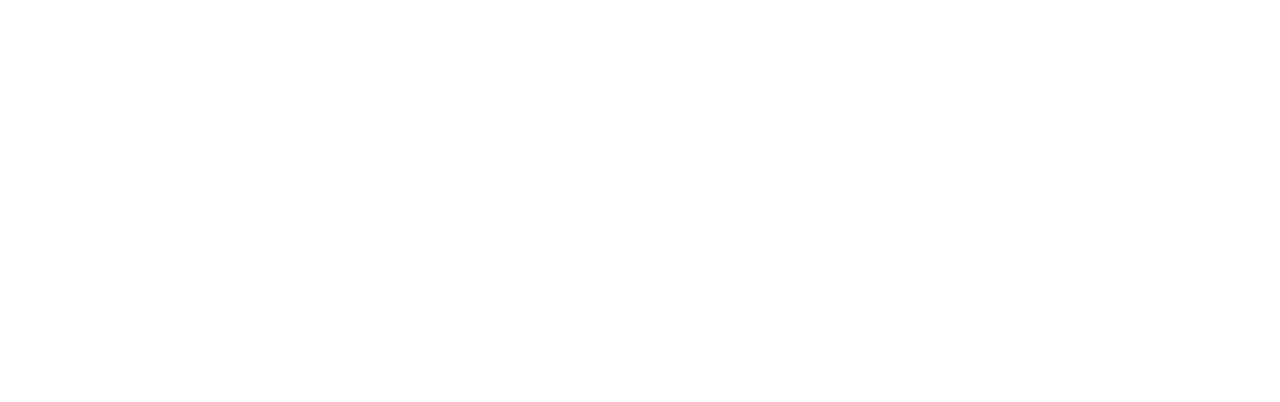
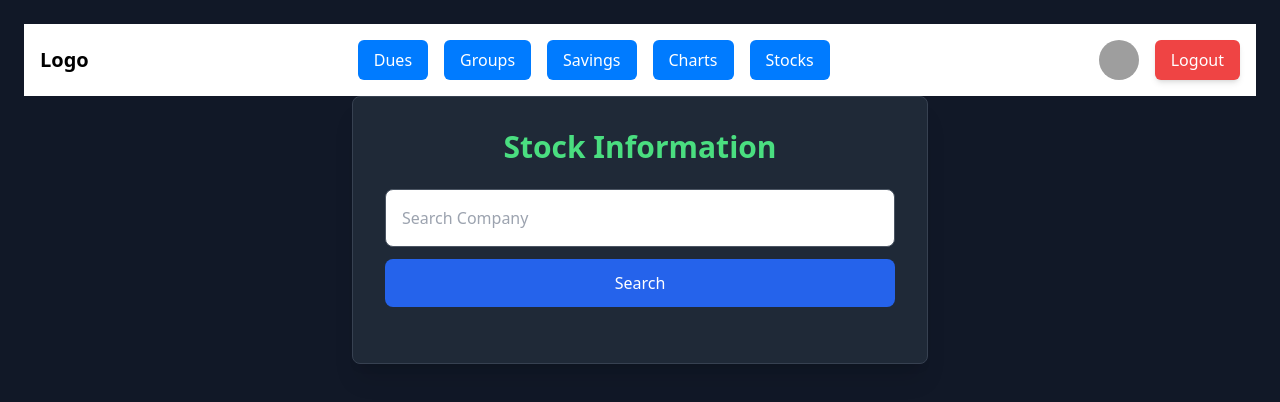
Before and after one commit to ShubhamVadher/ExpenseTracker, a React (Create React App) app: page /stocks in a window 1280 px wide. Before the commit this address had no page. Shown: the top 402 px of the page. Built offline with nearby package versions, Linux system fonts and the light colour scheme; grey boxes are pictures that could not be loaded.

Commit message:
Added a feature to check current stock prices and other relevent details in NASDAQ

```diff
--- a/package.json
+++ b/package.json
@@ -7,6 +7,7 @@
     "axios": "^1.7.9",
     "cookie-parser": "^1.4.7",
     "cra-template": "1.2.0",
+    "dotenv": "^16.4.7",
     "express": "^4.21.2",
     "react": "^19.0.0",
     "react-dom": "^19.0.0",
--- a/src/App.js
+++ b/src/App.js
@@ -8,6 +8,7 @@
 import Dashboard from './components/Dashboard';
 import DuesPage from './components/DuesPage';
 import EditDues from './components/EditDues';
+import Stocks from './components/Stocks';
 function App() {
   return (
     <>
@@ -18,6 +19,7 @@
         <Route path="/dashboard" element={<Dashboard/>}/>
         <Route path="/Dues" element={<DuesPage></DuesPage>}></Route>
         <Route path='/editdues/:id' element={<EditDues/>}></Route>
+        <Route path='/stocks' element={<Stocks/>}></Route>
       </Routes>
     </>
   );
--- a/src/components/DuesPage.js
+++ b/src/components/DuesPage.js
@@ -33,7 +33,7 @@
 
   const fetchCurrencies = async () => {
     try{
-      const currencies=await axios.get('https://v6.exchangerate-api.com/v6/49a24fac31e02f399d11aba4/codes');
+      const currencies=await axios.get(`https://v6.exchangerate-api.com/v6/${process.env.REACT_APP_API_KEY_CURRENCY}/codes`);
       setCurrencies(currencies.data.supported_codes);
     }
     catch(err){
--- a/src/components/EditDues.js
+++ b/src/components/EditDues.js
@@ -29,7 +29,7 @@
     }
     const fetchCurrencies = async () => {
         try{
-          const currencies=await axios.get('https://v6.exchangerate-api.com/v6/49a24fac31e02f399d11aba4/codes');
+          const currencies=await axios.get(`https://v6.exchangerate-api.com/v6/${process.env.REACT_APP_API_KEY_CURRENCY}/codes`);
           setCurrencies(currencies.data.supported_codes);
         }
         catch(err){
--- a/src/components/Navbar.js
+++ b/src/components/Navbar.js
@@ -33,11 +33,15 @@
         <button className="px-4 py-2 rounded-md hover:bg-gray-300 transition-colors">
            Dues
         </button>
-        </Link>
+      </Link>
+
         <button className="px-4 py-2 rounded-md hover:bg-gray-300 transition-colors">Groups</button>
         <button className="px-4 py-2 rounded-md hover:bg-gray-300 transition-colors">Savings</button>
         <button className="px-4 py-2 rounded-md hover:bg-gray-300 transition-colors">Charts</button>
-        <button className="px-4 py-2 rounded-md hover:bg-gray-300 transition-colors">Stocks</button>
+        <Link to='/stocks'>
+          <button className="px-4 py-2 rounded-md hover:bg-gray-300 transition-colors">Stocks</button>
+        </Link>
+
       </nav>
 
       {/*profile pic */}
--- /dev/null
+++ b/src/components/Stocks.js
@@ -0,0 +1,124 @@
+import React, { useState, useEffect } from 'react';
+import axios from 'axios';
+import Navbar from './Navbar';
+
+function Stocks() {
+    const [company, setcompany] = useState('');
+    const [symbol, setsymbol] = useState('');
+    const [stockdetail, setstockdetails] = useState(null);
+    const [loading, setLoading] = useState(false);
+    const [err, seterr] = useState('');
+
+    useEffect(() => {
+        if (symbol !== "") {
+            const getStockDetails = async () => {
+                setLoading(true);
+                try {
+                    const res = await axios.get(`https://api.twelvedata.com/quote?symbol=${symbol}&apikey=${process.env.REACT_APP_API_KEY_STOCK}`);
+                    console.log('Stock Info Response:', res.data);
+                    if (res.data) {
+                        setstockdetails(res.data);
+                    }
+                } catch (err) {
+                    console.error("Error fetching stock information:", err);
+                } finally {
+                    setLoading(false);
+                }
+            };
+
+            getStockDetails();
+        }
+    }, [symbol]);
+
+    const getstockinfo = async (e) => {
+        e.preventDefault();
+
+        try {
+            const response = await axios.get(`https://api.twelvedata.com/symbol_search?symbol=${company}&apikey=${process.env.REACT_APP_API_KEY_STOCK}`);
+            console.log('Symbol Search Response:', response.data);
+
+            if (response.data.data && response.data.data.length > 0) {
+                for (let stock of response.data.data) {
+                    if (stock.exchange === "NASDAQ") {
+                        setsymbol(stock.symbol);
+                        seterr('');
+                        break;
+                    }
+                }
+            } else {
+                seterr('Make sure Company name is correct And Registered in NASDAQ');
+            }
+            setstockdetails(null);
+
+        } catch (err) {
+            console.error("Error fetching stock information:", err);
+        }
+    };
+
+    return (
+        <div className="min-h-screen bg-gray-900 text-white p-6">
+            <Navbar />
+            <div className="max-w-xl mx-auto bg-gray-800 p-8 rounded-lg shadow-xl border border-gray-700">
+                <h1 className="text-3xl font-semibold text-center mb-6 text-green-400">Stock Information</h1>
+
+                <form onSubmit={getstockinfo} className="mb-6">
+                    <input
+                        type="text"
+                        placeholder='Search Company'
+                        name="company"
+                        value={company}
+                        onChange={(e) => setcompany(e.target.value)}
+                        className="w-full p-4 border border-gray-600 rounded-lg focus:outline-none focus:ring-2 focus:ring-blue-500 mb-3 text-black"
+                    />
+                    <button type="submit" className="w-full bg-blue-600 text-white p-3 rounded-lg hover:bg-blue-700 transition duration-300">Search</button>
+                </form>
+
+                {/* Display Loading if data is being fetched */}
+                {loading && <div className="text-center text-yellow-400">Loading...</div>}
+
+                {/* Render Stock Details when available */}
+                {stockdetail && !loading && (
+                    <div className="bg-gray-700 p-6 rounded-lg shadow-md">
+                        <h2 className="text-2xl font-semibold mb-4 text-center">{stockdetail.name}</h2>
+                        <div className="space-y-4">
+                            <div className="flex justify-between items-center text-lg">
+                                <p><strong>Current Price: </strong>
+                                    <span className={stockdetail.close >= stockdetail.open ? 'text-green-500' : 'text-red-500'}>
+                                        ${stockdetail.close}
+                                    </span>
+                                </p>
+                            </div>
+                            <div className="flex justify-between items-center text-lg">
+                                <p><strong>Open Price: </strong>${stockdetail.open}</p>
+                            </div>
+                            <div className="flex justify-between items-center text-lg">
+                                <p><strong>Previous Close Price: </strong>${stockdetail.previous_close}</p>
+                            </div>
+                            <div className="flex justify-between items-center text-lg">
+                                <p><strong>Highest Price: </strong>${stockdetail.high}</p>
+                            </div>
+                            <div className="flex justify-between items-center text-lg">
+                                <p><strong>Lowest Price: </strong>${stockdetail.low}</p>
+                            </div>
+                            <div className="flex justify-between items-center text-lg">
+                                <p><strong>Volume: </strong>{stockdetail.volume}</p>
+                            </div>
+                            <div className="flex justify-between items-center text-lg">
+                                <p><strong>Market Status: </strong>
+                                    <span className={stockdetail.is_market_open ? 'text-green-500' : 'text-red-500'}>
+                                        {stockdetail.is_market_open ? 'Open' : 'Closed'}
+                                    </span>
+                                </p>
+                            </div>
+                        </div>
+                    </div>
+                )}
+
+                {/* Error Message */}
+                {err && <p className="text-red-500 text-center mt-4">{err}</p>}
+            </div>
+        </div>
+    );
+}
+
+export default Stocks;
```
Also changed, not shown: 2 other files (tests, documents, lock files or other folders).
